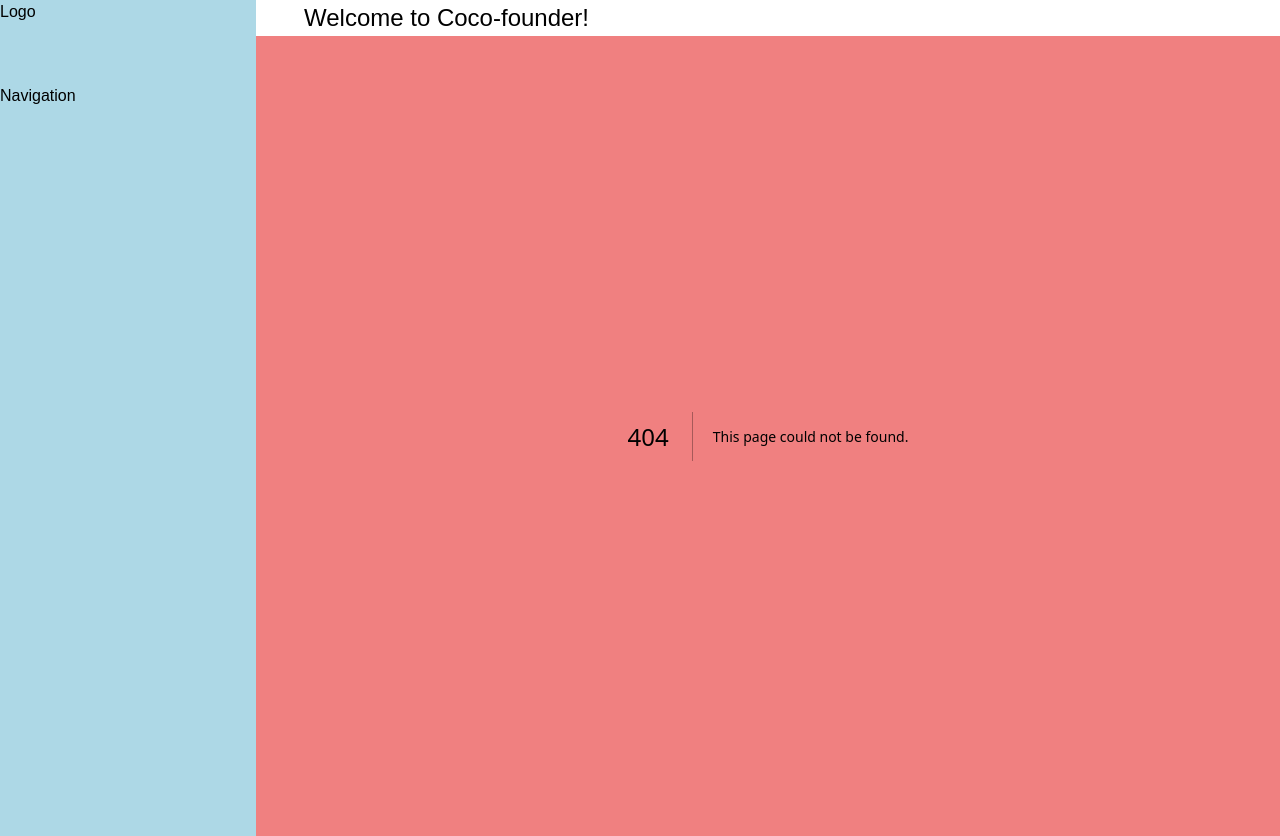
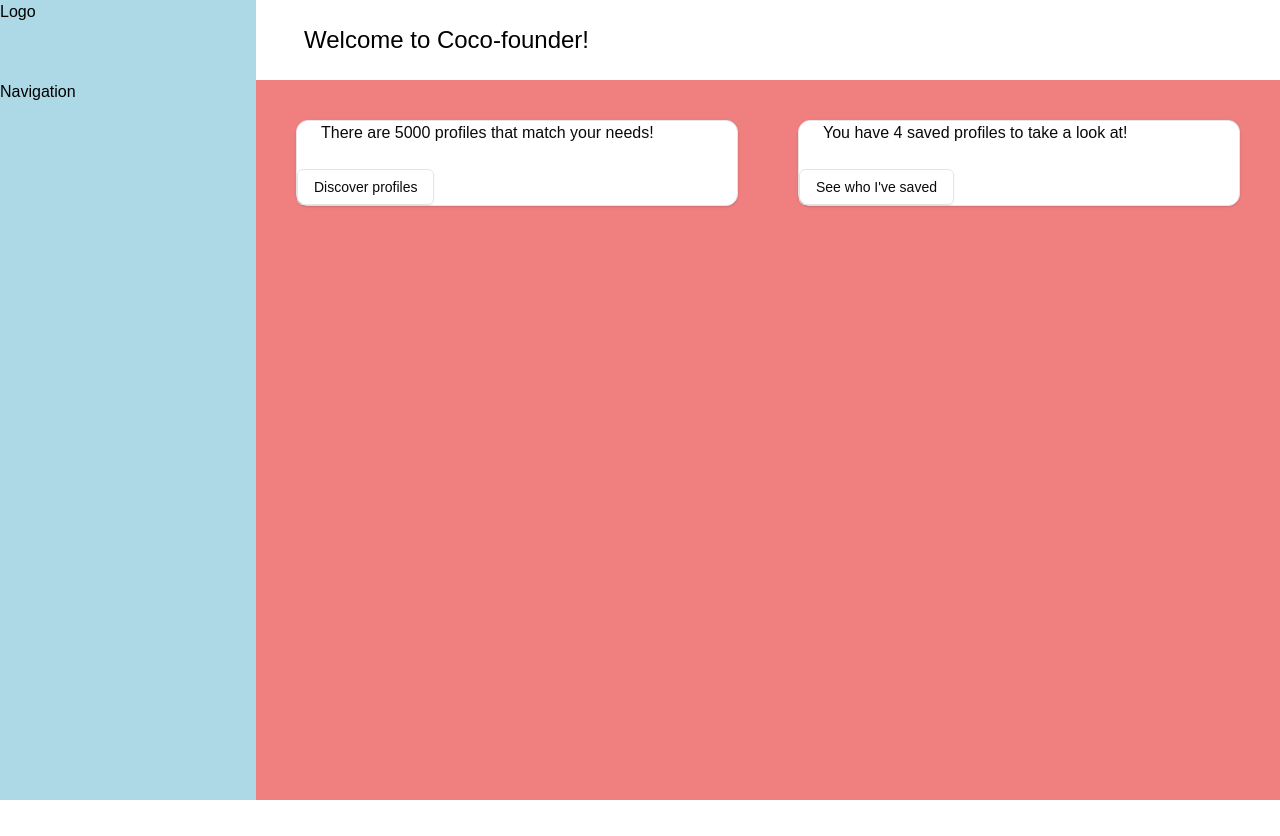
Before and after one commit to TuanTTranCS/VTWHackathon2024-Team15, a Next.js app in the folder whale-finder/: page /dashboard in a window 1280 px wide. Before the commit this address had no page. After the commit the page ends 800 px from the top, so only its background shows below. Built offline with nearby package versions, Linux system fonts and the light colour scheme.

Commit message:
Correct dashboard and inbox file structure

```diff
--- /dev/null
+++ b/whale-finder/src/app/dashboard/page.js
@@ -0,0 +1,10 @@
+import Dashboard from '@/components/Dashboard/Dashboard.jsx'
+import React from 'react'
+
+export default function page() {
+  return (
+    <div>
+        <Dashboard />
+    </div>
+  )
+}
--- /dev/null
+++ b/whale-finder/src/app/inbox/page.jsx
@@ -0,0 +1,10 @@
+import Inbox from '@/components/Inbox/Inbox.jsx'
+import React from 'react'
+
+export default function page() {
+  return (
+    <div>
+        <Inbox />
+    </div>
+  )
+}
--- a/whale-finder/src/app/layout.js
+++ b/whale-finder/src/app/layout.js
@@ -21,7 +21,7 @@ export const metadata = {
 };
 
 export default function RootLayout({ children }) {
-  const user = true;
+  const user = false;
   return (
     <html lang="en">
       <body
--- a/whale-finder/src/app/page.js
+++ b/whale-finder/src/app/page.js
@@ -1,9 +1,6 @@
 import { Button } from "@/components/ui/button";
 import Image from "next/image";
 import Link from "next/link";
-import Dashboard from './dashboard/Dashboard.jsx';
-import Inbox from './inbox/Inbox.jsx';
-
 export default function Home() {
 
   return (
--- a/whale-finder/src/app/dashboard/Dashboard.jsx
+++ b/whale-finder/src/components/Dashboard/Dashboard.jsx
@@ -1,6 +1,6 @@
-import DashboardCard from '../../components/DashboardCard';
+import DashboardCard from './DashboardCard';
 import React from 'react'
-import '../../styles/dashboard.css';
+import './dashboard.css';
 
 export default function Dashboard() {
     const CardDescription = ["There are 5000 profiles that match your needs!", "You have 4 saved profiles to take a look at!"];
```
Also changed, not shown: whale-finder/package.json (+5 -4 lines), whale-finder/src/components/Dashboard/DashboardCard.jsx (renamed from whale-finder/src/components/DashboardCard.jsx), whale-finder/src/components/Dashboard/dashboard.css (renamed from whale-finder/src/styles/dashboard.css), whale-finder/src/components/Inbox/Inbox.jsx (renamed from whale-finder/src/app/inbox/Inbox.jsx), 1 other file (tests, documents, lock files or other folders).
